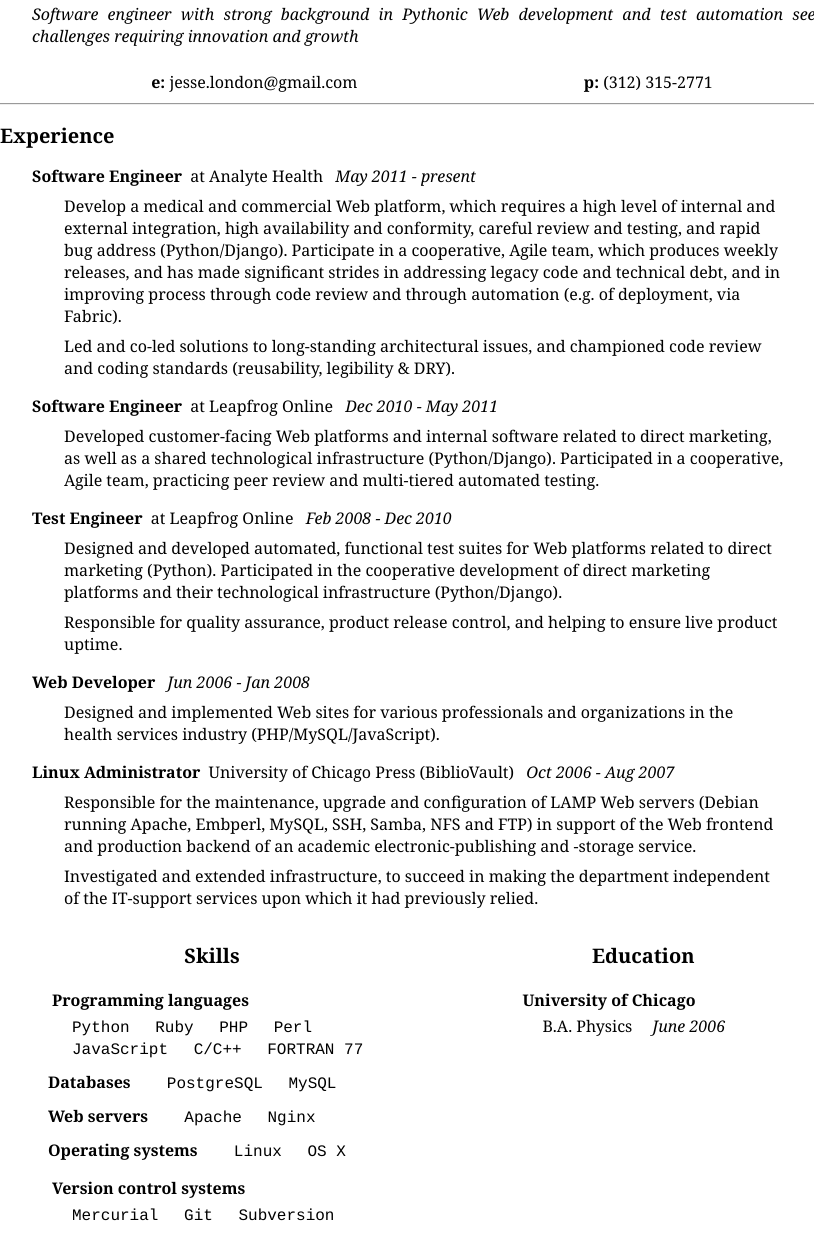
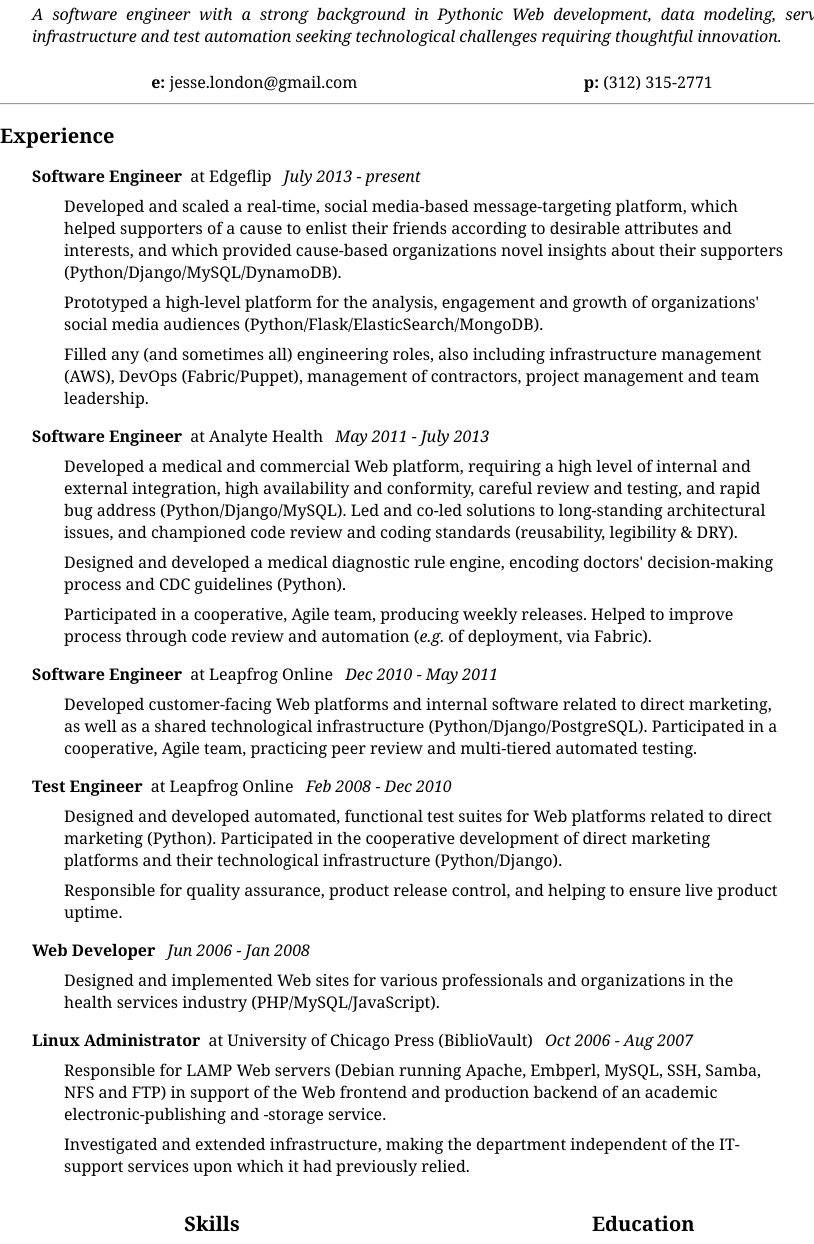
Before and after one commit to jesteria/dinosaursuperhero, a plain HTML site: page static/resume.html in a window 1280 px wide. Shown: the part 93-1337 px from the top of the page, without its empty margins (208-1022 px from the left). Drawn offline with Linux system fonts and the light colour scheme.

Commit message:
renamed "cv" > "resume" and updated with latest deets

```diff
--- a/static/cv.html
+++ b/static/resume.html
@@ -117,8 +117,7 @@
     <section id="head">
       <h1>Jesse London</h1>
       <p>
-      Software engineer with strong background in Pythonic Web development and
-      test automation seeks challenges requiring innovation and growth
+          A software engineer with a strong background in Pythonic Web development, data modeling, server infrastructure and test automation seeking technological challenges requiring thoughtful innovation.
       </p>
       <ul id="contact">
         <li><strong>e:</strong> jesse.london@gmail.com</li>
@@ -129,14 +128,29 @@
     <section id="experience">
       <h2>Experience</h2>
       <dl>
-        <dt>Software Engineer <span class="location">at Analyte Health</span> <span class="period">May 2011 - present</span></dt>
+        <dt>Software Engineer <span class="location">at Edgeflip</span> <span class="period">July 2013 - present</span></dt>
         <dd>
-          <p>Develop a medical and commercial Web platform, which requires a high level of internal and external integration, high availability and conformity, careful review and testing, and rapid bug address (Python/Django). Participate in a cooperative, Agile team, which produces weekly releases, and has made significant strides in addressing legacy code and technical debt, and in improving process through code review and through automation (e.g. of deployment, via Fabric).</p>
-          <p>Led and co-led solutions to long-standing architectural issues, and championed code review and coding standards (reusability, legibility &amp; DRY).</p>
+          <p>
+           Developed and scaled a real-time, social media-based message-targeting platform, which helped supporters of a cause to enlist their friends according to desirable attributes and interests, and which provided cause-based organizations novel insights about their supporters (Python/&#8203;Django/&#8203;MySQL/&#8203;DynamoDB).
+          </p>
+          <p>
+            Prototyped a high-level platform for the analysis, engagement and growth of organizations' social media audiences (Python/&#8203;Flask/&#8203;ElasticSearch/&#8203;MongoDB).
+          </p>
+          <p>
+            Filled any (and sometimes all) engineering roles, also including infrastructure management (AWS), DevOps (Fabric/Puppet), management of contractors, project management and team leadership.
+          </p>
+        </dd>
+      </dl>
+      <dl>
+        <dt>Software Engineer <span class="location">at Analyte Health</span> <span class="period">May 2011 - July 2013</span></dt>
+        <dd>
+          <p>Developed a medical and commercial Web platform, requiring a high level of internal and external integration, high availability and conformity, careful review and testing, and rapid bug address (Python/Django/MySQL). Led and co-led solutions to long-standing architectural issues, and championed code review and coding standards (reusability, legibility &amp; DRY).</p>
+          <p>Designed and developed a medical diagnostic rule engine, encoding doctors' decision-making process and CDC guidelines (Python).</p>
+          <p>Participated in a cooperative, Agile team, producing weekly releases. Helped to improve process through code review and automation (<em>e.g.</em> of deployment, via Fabric).</p>
         </dd>
         <dt>Software Engineer <span class="location">at Leapfrog Online</span> <span class="period">Dec 2010 - May 2011</span></dt>
         <dd>
-          <p>Developed customer-facing Web platforms and internal software related to direct marketing, as well as a shared technological infrastructure (Python/Django). Participated in a cooperative, Agile team, practicing peer review and multi-tiered automated testing.</p>
+          <p>Developed customer-facing Web platforms and internal software related to direct marketing, as well as a shared technological infrastructure (Python/Django/PostgreSQL). Participated in a cooperative, Agile team, practicing peer review and multi-tiered automated testing.</p>
         </dd>
         <dt>Test Engineer <span class="location">at Leapfrog Online</span> <span class="period">Feb 2008 - Dec 2010</span></dt>
         <dd>
@@ -147,10 +161,10 @@
         <dd>
           <p>Designed and implemented Web sites for various professionals and organizations in the health services industry (PHP/MySQL/JavaScript).</p>
         </dd>
-        <dt>Linux Administrator <span class="location">University of Chicago Press (BiblioVault)</span> <span class="period">Oct 2006 - Aug 2007</span></dt>
+        <dt>Linux Administrator <span class="location">at University of Chicago Press (BiblioVault)</span> <span class="period">Oct 2006 - Aug 2007</span></dt>
         <dd>
-          <p>Responsible for the maintenance, upgrade and configuration of LAMP Web servers (Debian running Apache, Embperl, MySQL, SSH, Samba, NFS and FTP) in support of the Web frontend and production backend of an academic electronic-publishing and -storage service.</p>
-          <p>Investigated and extended infrastructure, to succeed in making the department independent of the IT-support services upon which it had previously relied.</p>
+          <p>Responsible for LAMP Web servers (Debian running Apache, Embperl, MySQL, SSH, Samba, NFS and FTP) in support of the Web frontend and production backend of an academic electronic-publishing and -storage service.</p>
+          <p>Investigated and extended infrastructure, making the department independent of the IT-support services upon which it had previously relied.</p>
         </dd>
       </dl>
     </section>
@@ -172,12 +186,14 @@
               </ul>
             </dd>
           </div>
-          <div>
+          <div class="long">
             <dt>Databases</dt>
             <dd>
               <ul>
                 <li>PostgreSQL</li>
                 <li>MySQL</li>
+                <li>DynamoDB</li>
+                <li>MongoDB</li>
               </ul>
             </dd>
           </div>
@@ -203,9 +219,17 @@
             <dt>Version control systems</dt>
             <dd>
               <ul>
+                <li>Git</li>
                 <li>Mercurial</li>
-                <li>Git</li>
                 <li>Subversion</li>
+              </ul>
+            </dd>
+          </div>
+          <div class="long">
+            <dt><em>Et cetera</em></dt>
+            <dd>
+              <ul>
+                <li>Amazon Web Services</li>
               </ul>
             </dd>
           </div>
```
Also changed, not shown: static/index.html (+1 -1 lines).
